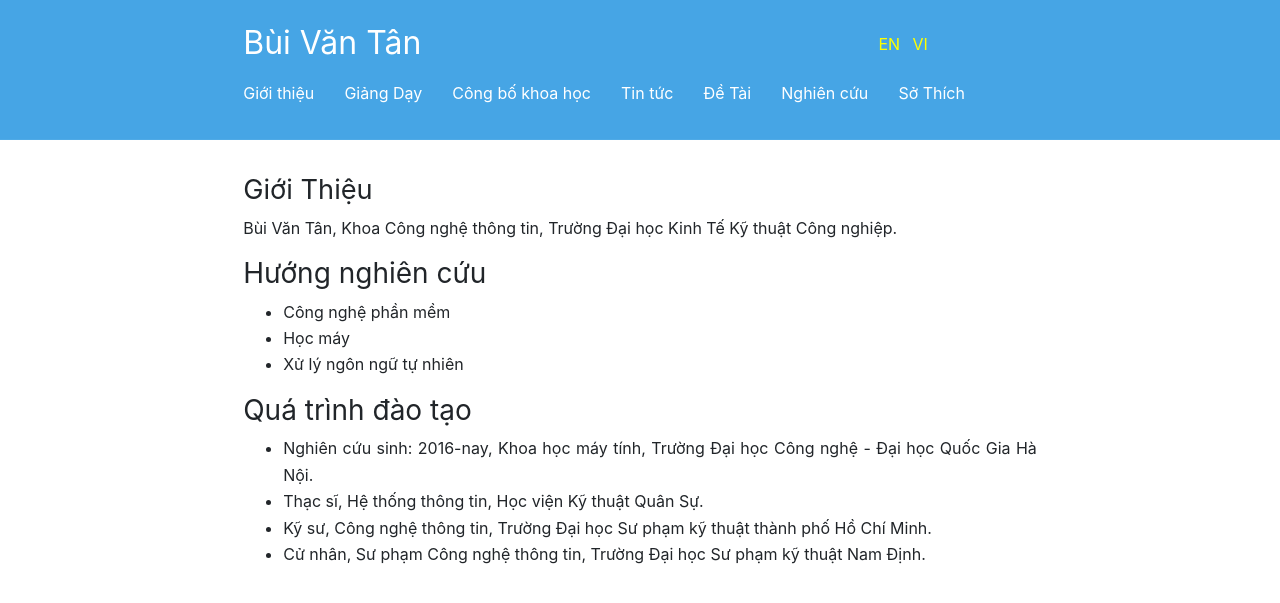
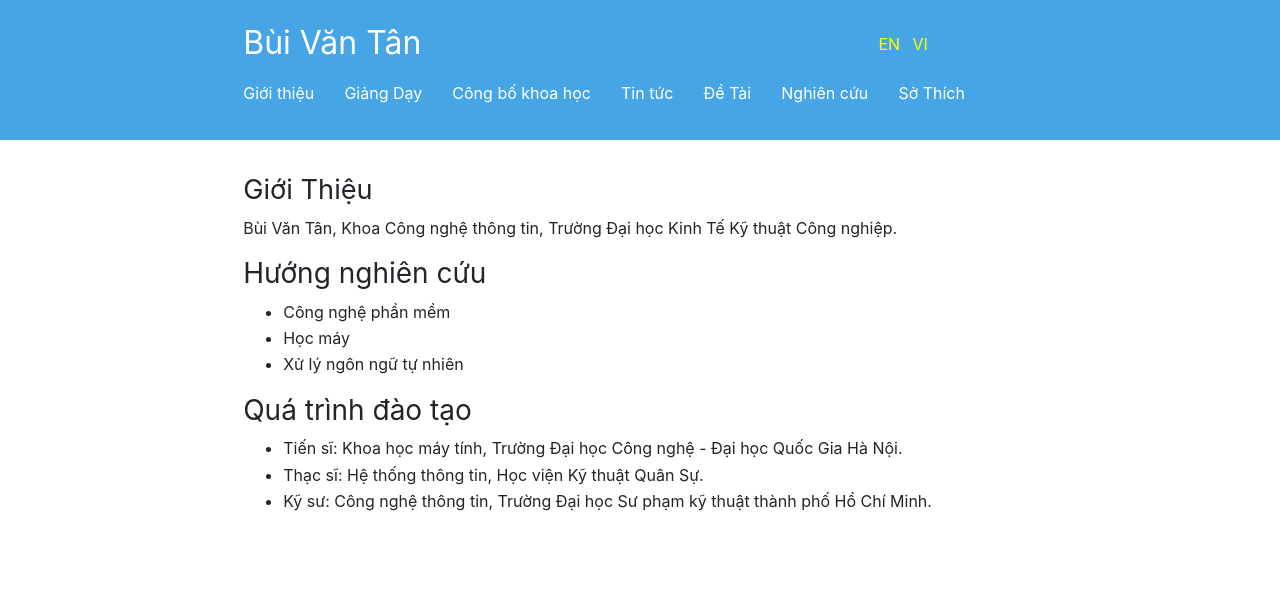
Before and after one commit to BuiTan/BuiTan.github.io, a Jekyll site: the page built from vi/GioiThieu.md, in a window 1280 px wide. Shown: the top 603 px of the page. Built offline with Jekyll 4.4.1, drawn with Linux system fonts in a browser that asks for light colours.

Commit message:
Update GioiThieu.md

```diff
--- a/vi/GioiThieu.md
+++ b/vi/GioiThieu.md
@@ -17,7 +17,6 @@ Bùi Văn Tân, Khoa Công nghệ thông tin, Trường Đại học Kinh Tế K
 
 ### Quá trình đào tạo
 
-* Nghiên cứu sinh: 2016-nay, Khoa học máy tính, Trường Đại học Công nghệ - Đại học Quốc Gia Hà Nội.
-* Thạc sĩ, Hệ thống thông tin, Học viện Kỹ thuật Quân Sự.
-* Kỹ sư, Công nghệ thông tin, Trường Đại học Sư phạm kỹ thuật thành phố Hồ Chí Minh.
-* Cử nhân, Sư phạm Công nghệ thông tin, Trường Đại học Sư phạm kỹ thuật Nam Định.
+* Tiến sĩ: Khoa học máy tính, Trường Đại học Công nghệ - Đại học Quốc Gia Hà Nội.
+* Thạc sĩ: Hệ thống thông tin, Học viện Kỹ thuật Quân Sự.
+* Kỹ sư: Công nghệ thông tin, Trường Đại học Sư phạm kỹ thuật thành phố Hồ Chí Minh.
```
